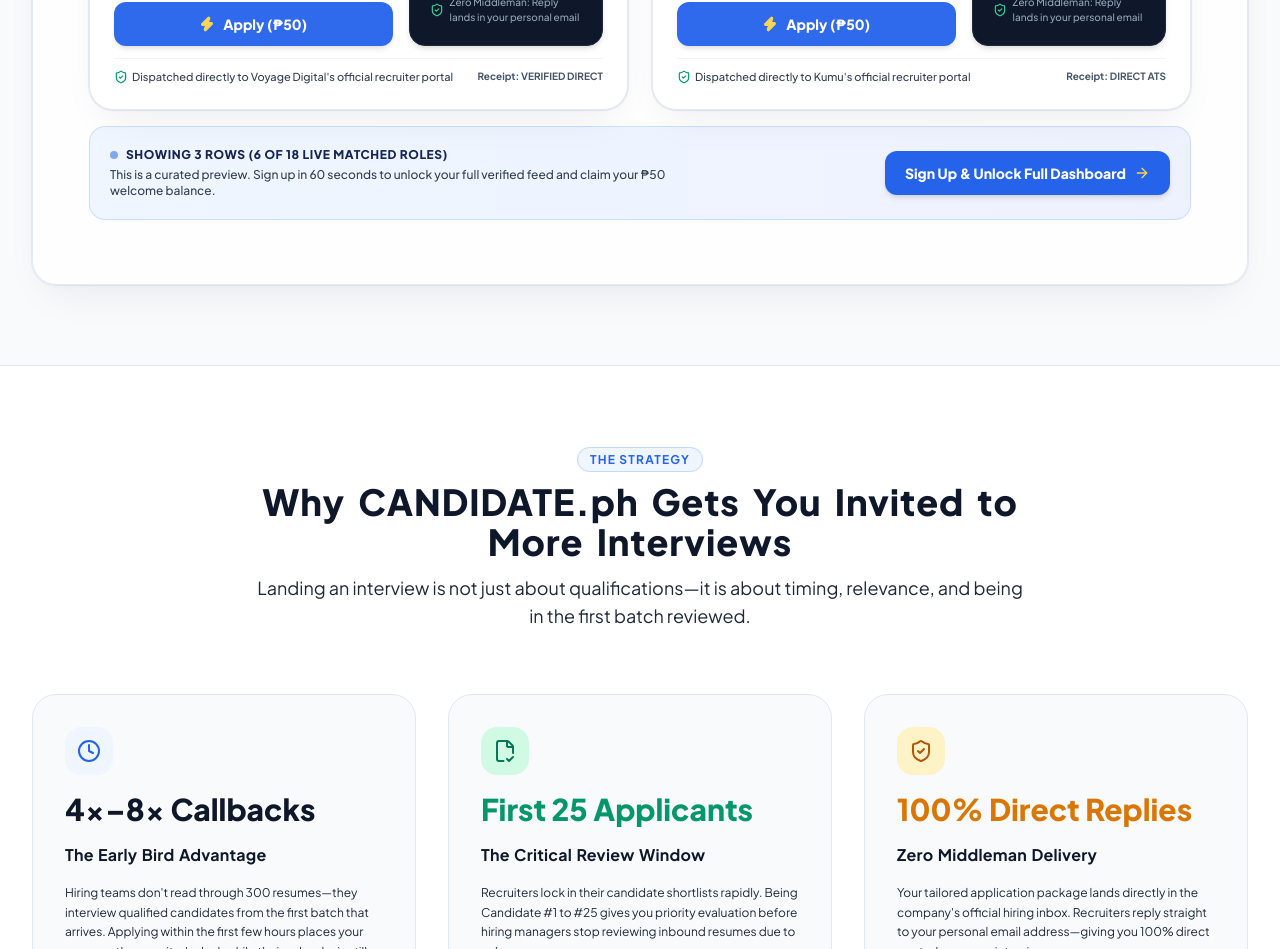
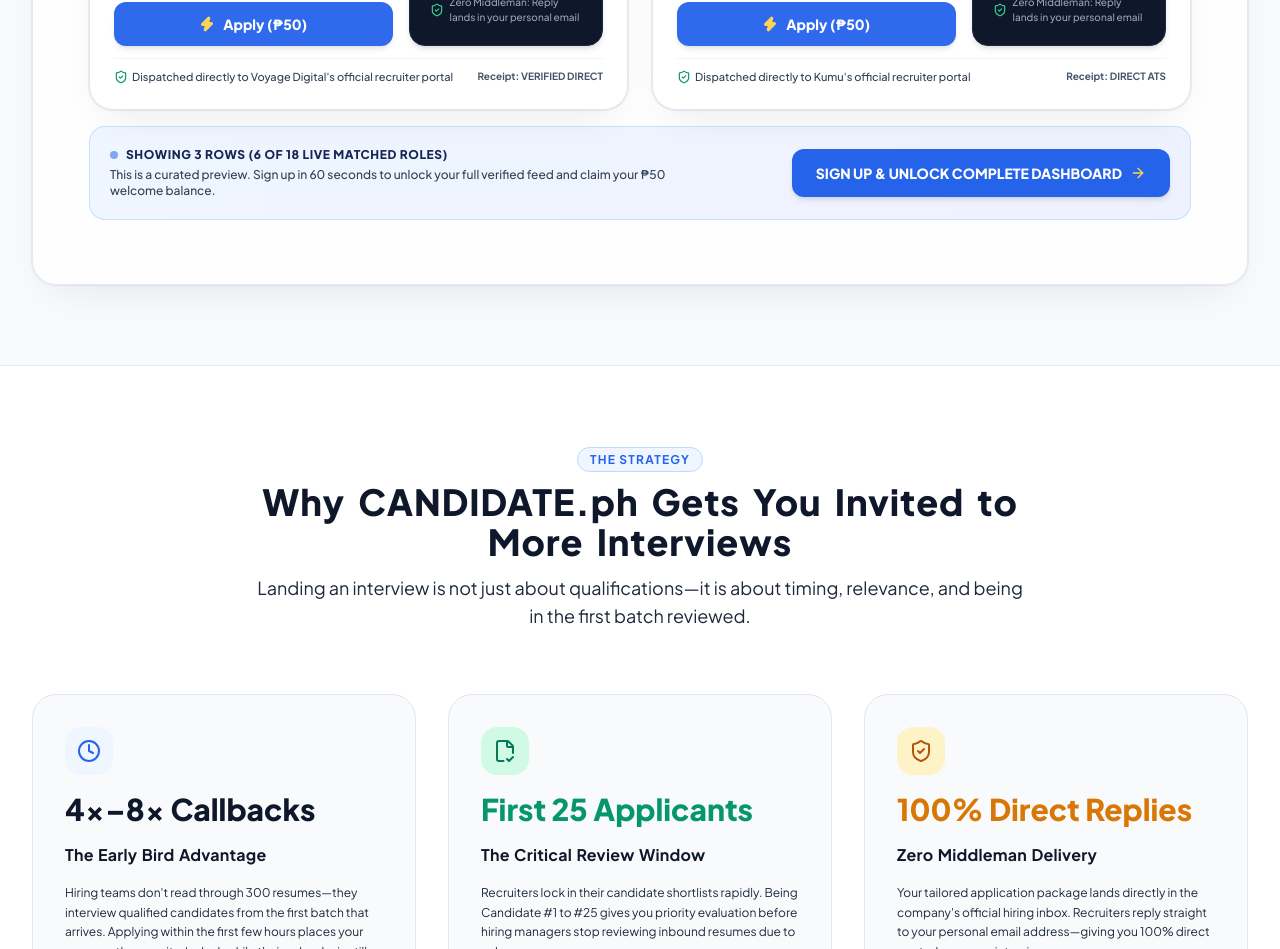
Before and after one commit to nicasiotuason/candidate-ph, a React (Vite) app: page / in a window 1280 px wide. Shown: the part 5640-6589 px from the top of the page. Built offline with nearby package versions, Linux system fonts and the light colour scheme.

Commit message:
feat: make SIGN UP & UNLOCK COMPLETE DASHBOARD clickable to start normal signup procedure

```diff
--- a/src/pages/DashboardPage.jsx
+++ b/src/pages/DashboardPage.jsx
@@ -50,7 +50,8 @@ export default function DashboardPage({
   onConfirmApply,
   onTopUpSuccess,
   onAddTestimonial,
-  isLandingPreview = false
+  isLandingPreview = false,
+  onStartSignUp
 }) {
   // Main view navigation: 'jobs' | 'resume' | 'profile' | 'admin'
   const [mainNav, setMainNav] = useState('jobs');
@@ -433,7 +434,7 @@ export default function DashboardPage({
                   </div>
 
                   {isLandingPreview && (
-                    <div className="mt-8 p-5 rounded-2xl bg-gradient-to-r from-blue-50 to-indigo-50 border border-blue-200/80 flex flex-col sm:flex-row items-center justify-between gap-4 text-center sm:text-left shadow-xs">
+                    <div className="mt-8 p-5 rounded-2xl bg-gradient-to-r from-blue-50 to-indigo-50 border border-blue-200/80 flex flex-col sm:flex-row items-center justify-between gap-4 text-center sm:text-left shadow-xs pointer-events-auto">
                       <div>
                         <div className="flex items-center justify-center sm:justify-start gap-2 text-xs font-black text-blue-950 uppercase tracking-wider mb-1">
                           <span className="w-2 h-2 rounded-full bg-blue-600 animate-pulse"></span>
@@ -443,13 +444,14 @@ export default function DashboardPage({
                           This is a curated preview. Sign up in 60 seconds to unlock your full verified feed and claim your ₱50 welcome balance.
                         </p>
                       </div>
-                      <a
-                        href="/signup"
-                        className="px-5 py-3 bg-blue-600 hover:bg-blue-700 active:scale-95 text-white font-extrabold text-xs sm:text-sm rounded-xl shadow-md transition-all whitespace-nowrap cursor-pointer flex items-center gap-2"
+                      <button
+                        type="button"
+                        onClick={() => onStartSignUp && onStartSignUp()}
+                        className="px-6 py-3.5 bg-blue-600 hover:bg-blue-700 active:scale-95 text-white font-extrabold text-xs sm:text-sm rounded-xl shadow-md transition-all whitespace-nowrap cursor-pointer flex items-center gap-2 pointer-events-auto group"
                       >
-                        <span>Sign Up & Unlock Full Dashboard</span>
-                        <ArrowRight className="w-4 h-4 text-amber-300" />
-                      </a>
+                        <span>SIGN UP & UNLOCK COMPLETE DASHBOARD</span>
+                        <ArrowRight className="w-4 h-4 text-amber-300 group-hover:translate-x-0.5 transition-transform" />
+                      </button>
                     </div>
                   )}
                 </div>
--- a/src/pages/LandingPage.jsx
+++ b/src/pages/LandingPage.jsx
@@ -752,6 +752,7 @@ export default function LandingPage({
               onTopUpSuccess={null}
               onAddTestimonial={null}
               isLandingPreview={true}
+              onStartSignUp={onStartSignUp}
             />
           </div>
 
```
